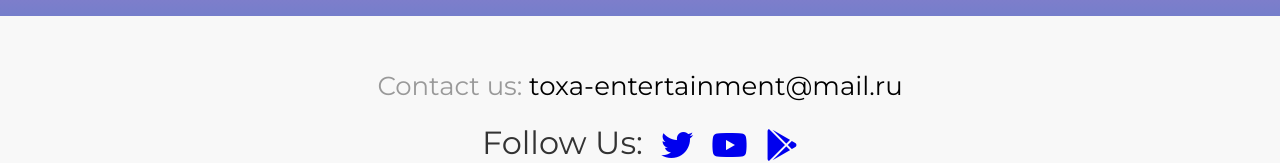
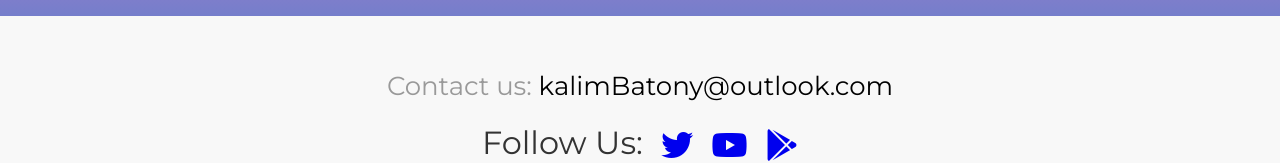
Before and after one commit to KalimBaTony/KalimBaTony.github.io, a plain HTML site: page index.html in a window 1280 px wide. Shown: the part 1628-1791 px from the top of the page. Drawn offline with Linux system fonts and the light colour scheme.

Commit message:
Change mail link
Change mail link

```diff
--- a/index.html
+++ b/index.html
@@ -107,7 +107,7 @@
 
 			<div class = "fotter__inner">
 				<div class="footer__col">
-					<div class="footer__text">Contact us:<a href="mailto:toxa-entertainment@mail.ru" class="footer__link" name ="contact us"> toxa-entertainment@mail.ru</a></div>
+					<div class="footer__text">Contact us:<a href="mailto:kalimBatony@outlook.com" class="footer__link" name ="contact us"> kalimBatony@outlook.com</a></div>
 
 					<div class="footer__social">
 						<div class="footer__social-header"></div>
```
